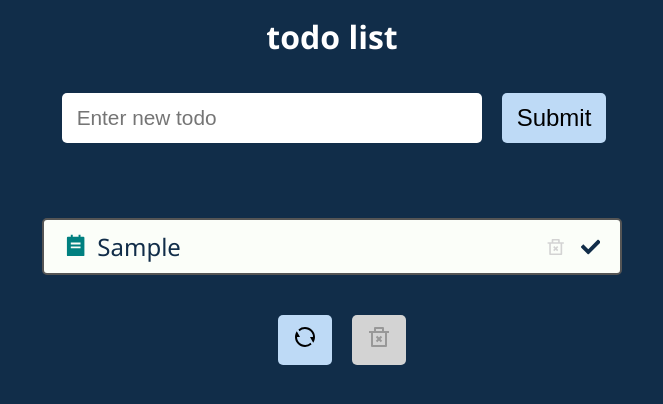
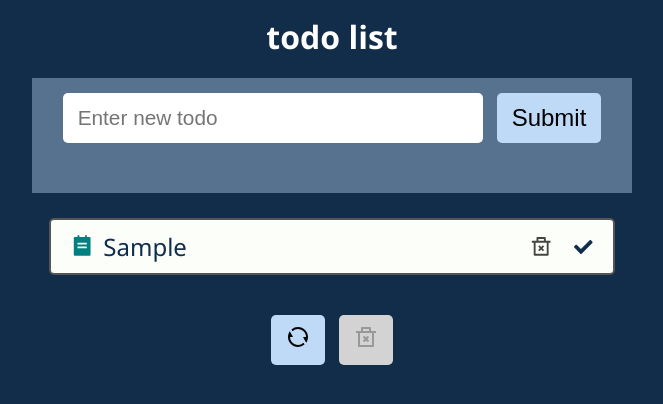
Before and after one commit to Liasnik/Todo-App, a React (Create React App) app: page / in a window 1280 px wide. Both pictures are taken after typing "Sample" into the empty fields and a click on the button "Submit". Shown: the top 404 px of the page, without its empty margins (308-971 px from the left). Built offline with nearby package versions, Linux system fonts and the light colour scheme.

Commit message:
changes in styles

```diff
--- a/src/App.css
+++ b/src/App.css
@@ -17,8 +17,7 @@ h2 {
 .header {
   position: sticky;
   top: 0;
-  padding: 0 2px;
-  background-color: #112d49;
+  background-color: #56728f;
   width: 100%;
   height: 115px;
 }
--- a/src/components/Todos/Todo.module.css
+++ b/src/components/Todos/Todo.module.css
@@ -2,7 +2,7 @@
   display: flex;
   align-items: center;
   padding: 10px 20px;
-  margin: 15px 0;
+  margin: 15px 7px;
   font-size: 1.5rem;
   border-radius: 5px;
   border: 2px solid #555;
@@ -36,10 +36,10 @@
 .checkicon,
 .deleteIcon {
   cursor: pointer;
-  color: lightgrey;
-  padding: 0 15px;
-  font: 1.8rem;
-  transition: transform 0.3s;
+  color: rgb(69, 68, 68);
+  padding: 0 22px;
+  font-size: 1.8rem;
+  /* transition: transform 0.3s; */
 }
 
 .checkIcon:hover,
@@ -48,10 +48,10 @@
   transform: scale(1.3);
 }
 
+.deleteIcon:hover {
+  color: rgb(218, 13, 13);
+}
+
 .checkIcon:hover {
   color: green;
 }
-
-.deleteIcon:hover {
-  color: rgb(218, 13, 13);
-}
--- a/src/components/Todos/TodoForm.module.css
+++ b/src/components/Todos/TodoForm.module.css
@@ -12,6 +12,7 @@
   width: 65%;
   height: 30px;
   font-size: 1.3rem;
+  margin: 0 7px;
 }
 
 .todoFormContainer input,
--- a/src/components/UI/Button.module.css
+++ b/src/components/UI/Button.module.css
@@ -1,5 +1,5 @@
 .button {
-  margin-left: 20px;
+  margin: 0 7px;
   margin-bottom: 15px;
   margin-top: 15px;
   height: 50px;
```
